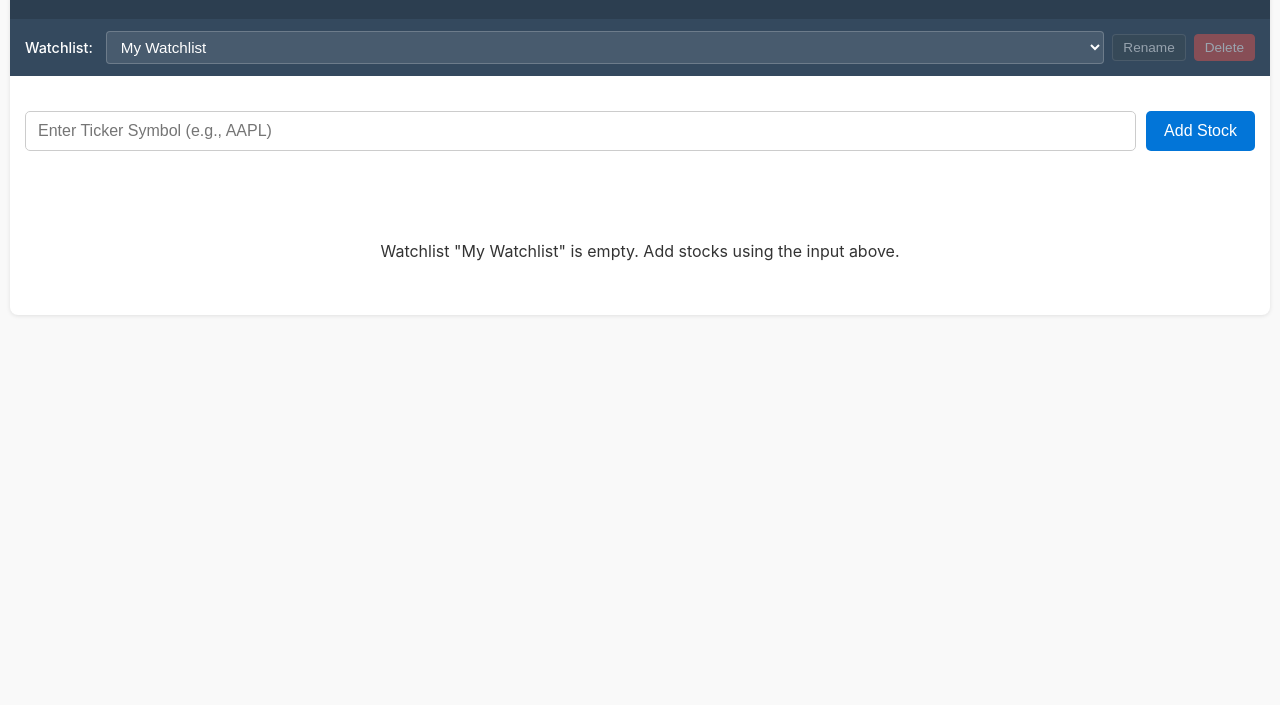
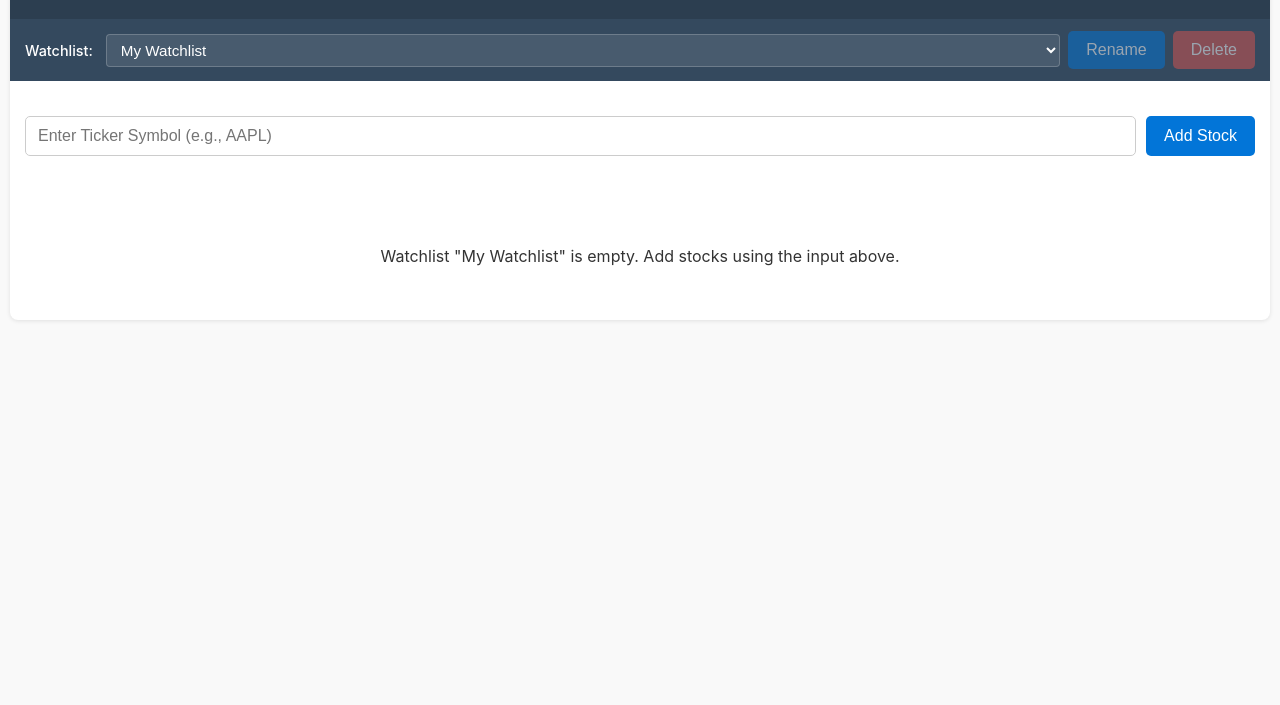
Before and after one commit to fivank/stocks_intrinsic_value, a plain HTML site: page index.html in a window 1280 px wide. Shown: the part 95-800 px from the top of the page. Drawn offline with Linux system fonts and the light colour scheme; no server answers.

Commit message:
Implement auto-save to Firebase and enhance UI button styles

```diff
--- a/script.js
+++ b/script.js
@@ -1,4 +1,3 @@
-
 // --- Configuration ---
 const apiKey = "cvi1cc9r01qks9q7knqgcvi1cc9r01qks9q7knr0"; // <<< USER PROVIDED KEY (INSECURE!)
 const finnhubBaseUrl = "https://finnhub.io/api/v1";
@@ -161,6 +160,9 @@ const saveAppDataToLocalStorage = () => {
     localStorage.setItem(`${LS_PREFIX_APP}activeWatchlistName_v1`, activeWatchlistName);
     // DCF values are saved individually in calculateDCF
     console.log("App data saved to Local Storage.");
+    if (currentUserUid) {
+      saveDataToFirebase(); // Auto-save to Firebase whenever state changes
+    }
   } catch (e) {
     console.error("LS Save Error:", e);
     setStatus("Could not save app state locally.", "error");
@@ -238,18 +240,14 @@ const updateLoginUI = (user) => {
     userStatusEl.textContent = `Logged in as ${user.displayName || user.email}`;
     loginGoogleBtn.style.display = 'none';
     logoutGoogleBtn.style.display = 'block';
-    saveFirebaseBtn.style.display = 'block';
-    loadFirebaseBtn.style.display = 'block';
   } else {
     currentUserUid = null;
     userStatusEl.textContent = 'Not logged in';
     loginGoogleBtn.style.display = 'block';
     logoutGoogleBtn.style.display = 'none';
-    saveFirebaseBtn.style.display = 'none';
-    loadFirebaseBtn.style.display = 'none';
-  }
-   // Close hamburger menu after action
-  menuDropdown.classList.remove('active');
+  }
+  saveFirebaseBtn.style.display = 'none';
+  loadFirebaseBtn.style.display = 'none';
 };
 
 const signInWithGoogle = async () => {
@@ -1781,8 +1779,7 @@ document.addEventListener('DOMContentLoaded', () => {
     updateLoginUI(user);
     if (user) {
       // User logged in - consider auto-loading their data?
-      // Or prompt them? For now, require explicit load click.
-      // loadDataFromFirebase(); // Uncomment for auto-load on login
+      loadDataFromFirebase(); // Auto-load from Firebase on login/page refresh
       console.log("User logged in:", user.uid);
       setStatus(`Logged in as ${user.displayName || user.email}. Use menu to load cloud data.`, 'info', 6000);
 
--- a/style.css
+++ b/style.css
@@ -6,8 +6,8 @@
   --error-color: #d9534f;
   --success-color: #5cb85c;
   --link-color: #0275d8;
-  --button-bg: #0275d8;
-  --button-hover-bg: #025aa5;
+  --button-bg: #0275d8; /* Unified blue button background */
+  --button-hover-bg: #025aa5; /* Unified blue button hover background */
   --button-remove-bg: #d9534f;
   --button-remove-hover-bg: #c9302c;
   --button-text: white;
@@ -140,7 +140,6 @@ body {
  /* color: #FFA000; Firebase Amber */
 }
 
-
 .controls-area {
   background-color: var(--controls-bg);
   padding: 12px 15px;
@@ -199,50 +198,6 @@ h1 {
   color: white;
 }
 
-.list-action-button {
-  padding: 5px 10px;
-  font-size: 0.85em;
-  border-radius: 4px;
-  border: 1px solid rgba(255, 255, 255, 0.2);
-  cursor: pointer;
-  transition: background-color 0.2s, border-color 0.2s, color 0.2s;
-  background-color: rgba(255, 255, 255, 0.1);
-  color: white;
-}
-
-.list-action-button:disabled {
-  opacity: 0.5;
-  cursor: not-allowed;
-}
-
-.list-action-button:hover:not(:disabled) {
-  background-color: rgba(255, 255, 255, 0.2);
-}
-
-#rename-list-btn {
-  background-color: #394954;
-  border: 1px solid rgba(255, 255, 255, 0.2);
-  color: #f8fbfc;
-}
-
-#rename-list-btn:hover:not(:disabled) {
-  background-color: #487f9a;
-}
-
-#delete-list-btn {
-  background-color: var(--button-remove-bg);
-  border-color: var(--button-remove-bg);
-  color: white;
-}
-
-#delete-list-btn:hover:not(:disabled) {
-  background-color: var(--button-remove-hover-bg);
-}
-
-.external-links {
-  display: none;
-}
-
 .input-area {
   display: flex;
   gap: 10px;
@@ -265,7 +220,12 @@ h1 {
   box-shadow: 0 0 0 2px rgba(2, 117, 216, 0.2);
 }
 
-.input-area button {
+.input-area button,
+.list-action-button,
+#rename-list-btn,
+#delete-list-btn,
+#calculate-dcf,
+#reset-dcf {
   padding: 10px 18px;
   background-color: var(--button-bg);
   color: var(--button-text);
@@ -277,8 +237,34 @@ h1 {
   font-weight: 500;
 }
 
-.input-area button:hover {
+.input-area button:hover,
+.list-action-button:hover,
+#rename-list-btn:hover,
+#delete-list-btn:hover,
+#calculate-dcf:hover,
+#reset-dcf:hover {
   background-color: var(--button-hover-bg);
+}
+
+#delete-list-btn {
+  background-color: var(--button-remove-bg);
+}
+
+#delete-list-btn:hover {
+  background-color: var(--button-remove-hover-bg);
+}
+
+.list-action-button:disabled {
+  opacity: 0.5;
+  cursor: not-allowed;
+}
+
+.list-action-button:hover:not(:disabled) {
+  background-color: rgba(255, 255, 255, 0.2);
+}
+
+.external-links {
+  display: none;
 }
 
 #watchlist {
@@ -370,7 +356,8 @@ h1 {
 }
 
 .details-button {
-  background-color: #5bc0de;
+  background-color: #0275d8;
+
 }
 
 .remove-button {
```
